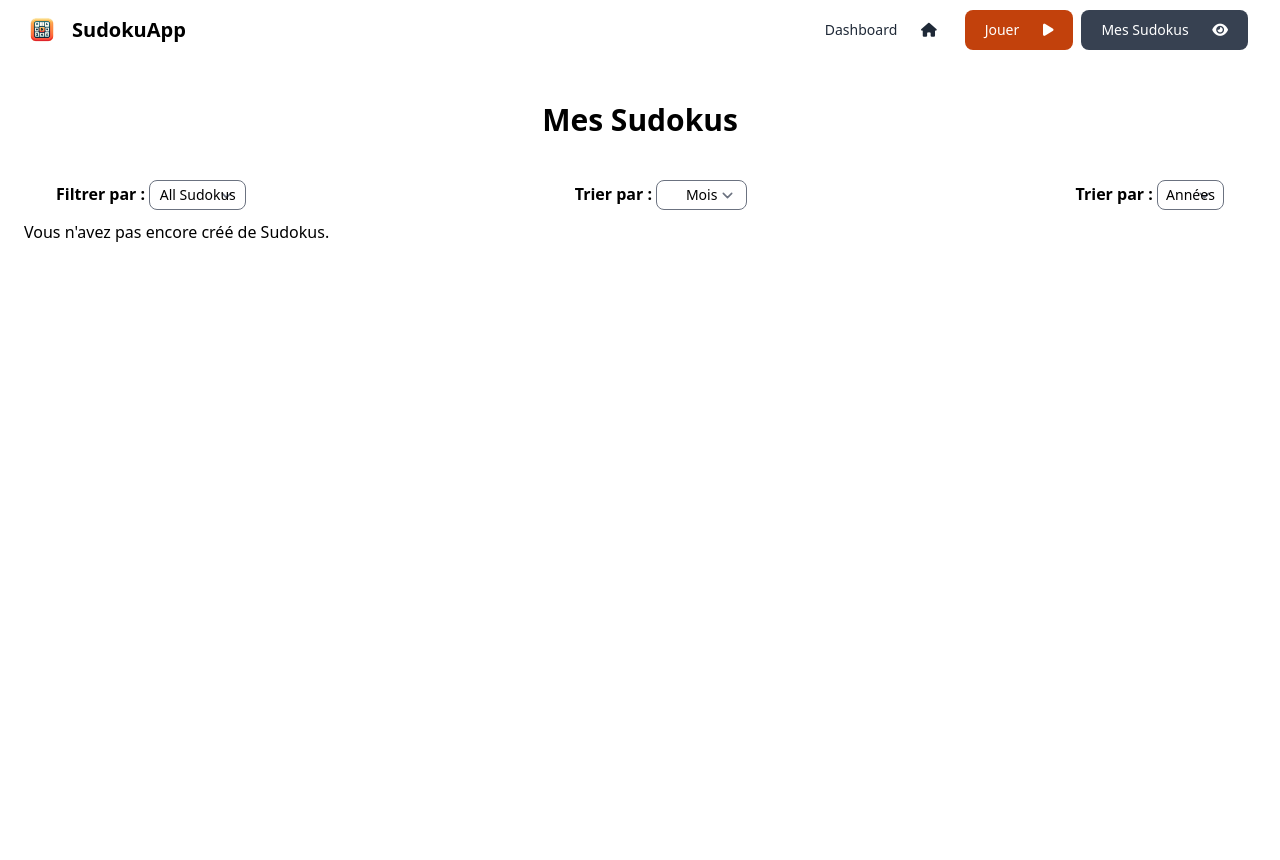
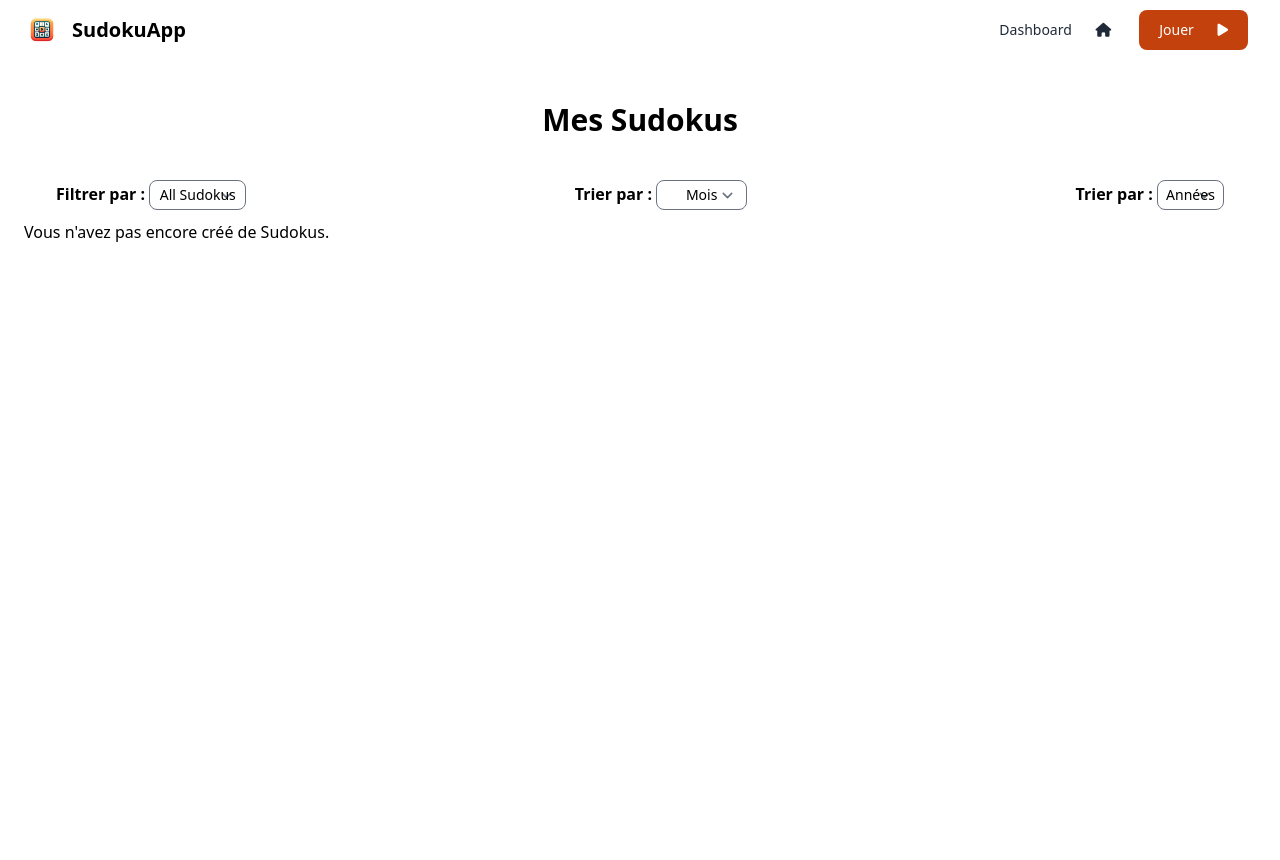
Before and after one commit to matteobnvl/django-sudoku, a Django app: page /sudokus/ in a window 1280 px wide. Before the commit the page ends 242 px from the top, so only its background shows below. Run offline with Django 5.2, Linux system fonts and the light colour scheme; the visitor is signed in with stand-in values (Sample User, id 1); data that the repository does not hold is empty; some libraries are stand-ins or nearby versions.

Commit message:
fix style et bouton header

```diff
--- a/sudoku/templates/base_site.html
+++ b/sudoku/templates/base_site.html
@@ -14,7 +14,7 @@
     <script src="{% static 'js/tailwind.config.js' %}"></script>
     {% block style %}{% endblock %}
 </head>
-<body class="bg-white-900">
+<body class="bg-white dark:bg-gray-900">
     <header>
         <nav class="bg-white border-gray-200 px-4 lg:px-6 py-2.5 dark:bg-gray-800">
             <div class="flex flex-wrap justify-between items-center mx-auto max-w-screen-xl">
@@ -29,9 +29,6 @@
                         </a>
                         <a href="{% url 'generate' %}" class="text-white bg-primary-700 hover:bg-primary-800 focus:ring-4 focus:ring-primary-300 font-medium rounded-lg text-sm px-4 lg:px-5 py-2 lg:py-2.5 mr-2 dark:bg-primary-600 dark:hover:bg-primary-700 focus:outline-none dark:focus:ring-primary-800">
                             Jouer <i class="fa-solid fa-play ml-5"></i>
-                        </a>
-                        <a href="{% url 'sudokus_user' %}" class="text-white bg-gray-700 hover:bg-gray800 focus:ring-4 focus:ring-primary-300 font-medium rounded-lg text-sm px-4 lg:px-5 py-2 lg:py-2.5 mr-2 dark:bg-primary-600 dark:hover:bg-primary-700 focus:outline-none dark:focus:ring-primary-800">
-                            Mes Sudokus <i class="fa-solid fa-eye ml-5"></i>
                         </a>
                     {% else %}
                         <a href="{% url 'login' %}" class="text-gray-800 dark:text-white hover:bg-gray-50 focus:ring-4 focus:ring-gray-300 font-medium rounded-lg text-sm px-4 lg:px-5 py-2 lg:py-2.5 mr-2 dark:hover:bg-gray-700 focus:outline-none dark:focus:ring-gray-800">
--- a/sudoku/templates/dashboard/modal/drop_down_user.html
+++ b/sudoku/templates/dashboard/modal/drop_down_user.html
@@ -34,7 +34,7 @@
                         </a>
                     </li>
                     <li>
-                        <a href="" class="block py-2 px-4 text-sm hover:bg-gray-100 dark:hover:bg-gray-600 dark:text-gray-400 dark:hover:text-white">
+                        <a href="{% url 'sudokus_user' %}" class="block py-2 px-4 text-sm hover:bg-gray-100 dark:hover:bg-gray-600 dark:text-gray-400 dark:hover:text-white">
                             <i class="fa-solid fa-trophy"></i> Mes sudokus
                         </a>
                     </li>
--- a/sudoku/templates/sudokus/sudokus_user.html
+++ b/sudoku/templates/sudokus/sudokus_user.html
@@ -3,7 +3,7 @@
 {% block title %}Vos Sudokus{% endblock %}
 
 {% block content %}
-<div class="container bg-white px-4 lg:px-6 py-2.5">
+<div class="container bg-white px-4 lg:px-6 py-2.5 h-screen">
     <h1 class="text-3xl text-center font-semibold mb-8 mt-8">Mes Sudokus</h1>
 
     <!-- Début Filtres -->
```
